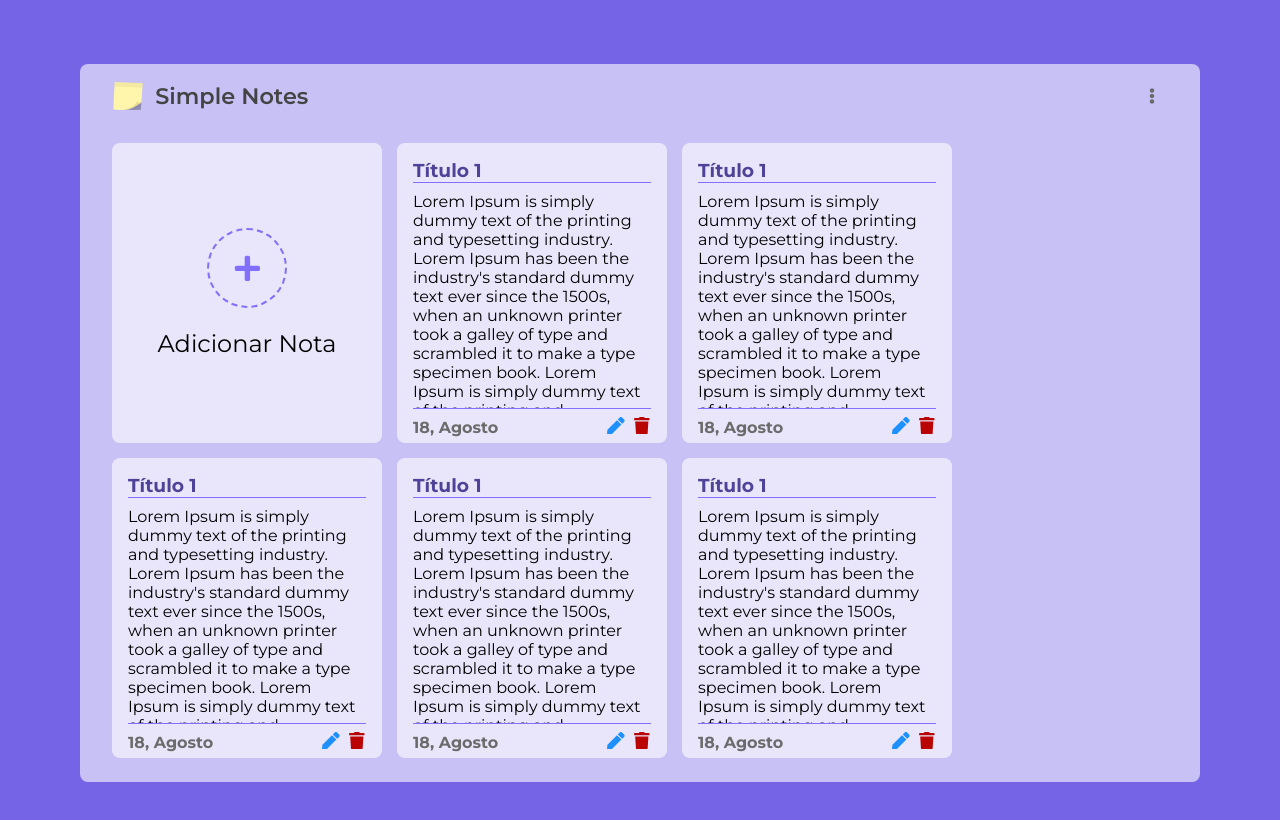
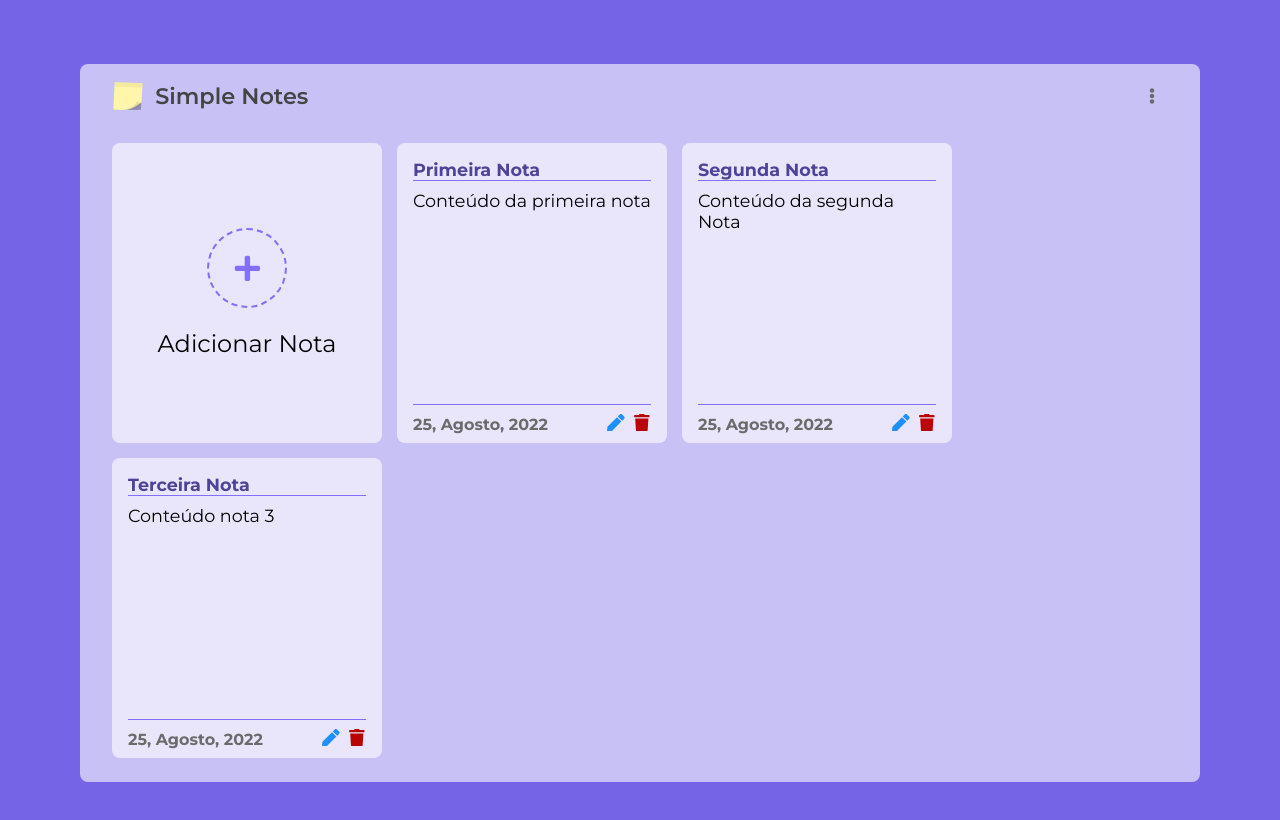
Before and after one commit to luizfelipeapolonio/simple-notes, a React (Create React App) app: page / in a window 1280 px wide. Shown: the top 820 px of the page. Built offline with nearby package versions, Linux system fonts and the light colour scheme; data requests are answered from the project's data file.

Commit message:
Add notes function with dynamic rendering added

```diff
--- /dev/null
+++ b/db.json
@@ -0,0 +1,19 @@
+{
+  "notes": [
+    {
+      "title": "Primeira Nota",
+      "description": "Conteúdo da primeira nota",
+      "id": 1
+    },
+    {
+      "title": "Segunda Nota",
+      "description": "Conteúdo da segunda Nota",
+      "id": 2
+    },
+    {
+      "title": "Terceira Nota",
+      "description": "Conteúdo nota 3",
+      "id": 3
+    }
+  ]
+}
--- a/package.json
+++ b/package.json
@@ -15,6 +15,7 @@
   },
   "scripts": {
     "start": "react-scripts start",
+    "backend": "json-server --watch db.json --port 5000",
     "build": "react-scripts build",
     "test": "react-scripts test",
     "eject": "react-scripts eject"
--- a/src/App.js
+++ b/src/App.js
@@ -3,20 +3,69 @@ import Card from './components/layout/Card';
 import NoteCard from './components/layout/NoteCard';
 import ModalForm from './components/project/ModalForm';
 
-import { useState } from 'react';
+import { useState, useEffect } from 'react';
 
 function App() {
 
   const [isModalOpen, setIsModalOpen] = useState(false);
+  const [notes, setNotes] = useState([]);
 
-  // Fechar modal clicando no botão X
+  // Loading of notes when the page is up
+  useEffect(() => {
+    fetch('http://localhost:5000/notes', {
+      method: 'GET',
+      headers: {
+        'Content-type': 'application/json',
+      },
+    })
+    .then((resp) => resp.json())
+    .then((data) => {
+      setNotes(data);
+    })
+    .catch((err) => {
+      console.log(`Ocorreu um erro: ${err}`);
+    })
+  }, []);
+
+  // Function that add notes to a new array
+  // and set the notes State
+  const createNote = (note) => {
+    fetch('http://localhost:5000/notes', {
+      method: 'POST',
+      headers: {
+        'Content-type': 'application/json',
+      },
+      body: JSON.stringify(note),
+    })
+    .then((resp) => resp.json())
+    .then((data) => {
+      let newNote = [...notes, data];
+      setNotes(newNote);
+      setIsModalOpen(false);
+    })
+    .catch((err) => {
+      console.log(`Ocorreu um erro: ${err}`);
+    })
+  }
+
+
+ /* const addNote = (note) => {
+    const newNote = [...notes, note];
+    setNotes(newNote);
+
+    setIsModalOpen(false);
+
+    console.log(newNote);
+  } */
+
+  // Close Modal by clicking the X button
   const closeModal = (e) => {
     e.preventDefault();
 
     setIsModalOpen(false);
   }
 
-  // Fechar Modal clicando fora dele
+  // Close Modal by clicking outside of it
   const handleOutsideClick = (e) => {
     if(e.target.id === "modal"){
         setIsModalOpen(false);
@@ -30,13 +79,18 @@ function App() {
         <ModalForm
           stateModal={closeModal}
           outsideClick={handleOutsideClick}
+          handleSubmit={createNote}
         />
       )}
-      <NoteCard />
-      <NoteCard />
-      <NoteCard />
-      <NoteCard />
-      <NoteCard />
+      {notes && (
+        notes.map((note) => (
+          <NoteCard
+            key={note.id}
+            title={note.title}
+            content={note.description}
+          />
+        ))
+      )}
     </Container>
   );
 }
--- a/src/components/form/Input.js
+++ b/src/components/form/Input.js
@@ -1,6 +1,6 @@
 import styles from './Input.module.css';
 
-function Input({ type, name, text, placeholder }) {
+function Input({ type, name, text, placeholder, handleOnChange }) {
     return (
         <div className={styles.form_input}>
             <label htmlFor={name}>{text}:</label>
@@ -8,6 +8,7 @@ function Input({ type, name, text, placeholder }) {
                 type={type}
                 name={name}
                 placeholder={placeholder}
+                onChange={handleOnChange}
             />
         </div>
     );
--- a/src/components/form/SubmitButton.js
+++ b/src/components/form/SubmitButton.js
@@ -1,9 +1,14 @@
 import styles from './SubmitButton.module.css';
 
-function SubmitButton({ text }) {
+function SubmitButton({ btnText, handleAction }) {
     return (
         <>
-            <button className={styles.add_button}>{text}</button>
+            <button
+                className={styles.add_button}
+                onClick={handleAction}
+            >
+                {btnText}
+            </button>
         </>
 
     );
--- a/src/components/form/TextArea.js
+++ b/src/components/form/TextArea.js
@@ -1,6 +1,6 @@
 import styles from './TextArea.module.css';
 
-function TextArea({ name, text, placeholder }) {
+function TextArea({ name, text, placeholder, handleOnChange }) {
     return (
         <div className={styles.form_textarea}>
             <label htmlFor={name}>{text}:</label>
@@ -10,6 +10,7 @@ function TextArea({ name, text, placeholder }) {
                     placeholder={placeholder}
                     rows="4"
                     cols="50"
+                    onChange={handleOnChange}
                 >
                 </textarea>
         </div>
--- a/src/components/layout/NoteCard.js
+++ b/src/components/layout/NoteCard.js
@@ -5,23 +5,15 @@ import { FaPen, FaTrash } from 'react-icons/fa';
 function NoteCard({ title, content, date }) {
     return (
         <div className={styles.container}>
-            <h3>Título 1</h3>
+            <h3>{title}</h3>
             <div className={styles.note_content}>
-                <p>Lorem Ipsum is simply dummy text of the printing and
-                    typesetting industry. Lorem Ipsum has been the industry's
-                    standard dummy text ever since the 1500s, when an unknown
-                    printer took a galley of type and scrambled it to make
-                    a type specimen book.
-                    Lorem Ipsum is simply dummy text of the printing and
-                    typesetting industry. Lorem Ipsum has been the industry's
-                    standard dummy text ever since the 1500s, when an unknown
-                    printer took a galley of type and scrambled it to make
-                    a type specimen book.
+                <p>
+                    {content}
                 </p>
             </div>
             <div className={styles.note_buttons}>
                 <div className={styles.date}>
-                    <p>18, Agosto</p>
+                    <p>25, Agosto, 2022</p>
                 </div>
                 <div>
                     <button className={styles.btn_edit}>
--- a/src/components/layout/NoteCard.module.css
+++ b/src/components/layout/NoteCard.module.css
@@ -2,22 +2,28 @@
     display: flex;
     flex-direction: column;
     width:  270px;
-    height: 300px;
+    min-height: 300px;
+    max-height: 300px;
     padding: 1em 1em 0.3em;
     border-radius: 8px;
     background-color: rgba(255, 255, 255, 0.600);
 }
 
 .container h3 {
+    font-size: 1.1em;
     color: #4f4399;
     margin-bottom: 0.5em;
     border-bottom: 1px solid #836FFF;
+    overflow: auto;
 }
 
 .note_content {
     overflow: auto;
+    font-size: 1.1em;
     margin-bottom: 0.5em;
     border-bottom: 1px solid #836FFF;
+    min-height: 215px;
+    max-height: 215px;
     padding-bottom: 0.5em;
 }
 
@@ -57,16 +63,19 @@
 }
 
 /* Scrollbar do conteúdo das notas */
-.note_content::-webkit-scrollbar {
+.note_content::-webkit-scrollbar,
+.container h3::-webkit-scrollbar {
     width: 7px;
 }
 
-.note_content::-webkit-scrollbar-track {
+.note_content::-webkit-scrollbar-track,
+.container h3::-webkit-scrollbar-track {
     background-color: transparent;
     border-radius: 5px;
 }
 
-.note_content::-webkit-scrollbar-thumb {
+.note_content::-webkit-scrollbar-thumb,
+.container h3::-webkit-scrollbar-thumb {
     background-color: rgba(0, 0, 0, 0.250);
     border-radius: 5px;
 }
--- a/src/components/project/ModalForm.js
+++ b/src/components/project/ModalForm.js
@@ -5,25 +5,54 @@ import SubmitButton from '../form/SubmitButton';
 
 import styles from './ModalForm.module.css';
 
-function ModalForm({ stateModal, outsideClick }) {
+import { useState } from 'react';
+
+function ModalForm({ stateModal, outsideClick, handleSubmit  }) {
+
+    const [notes, setNotes] = useState();
+
+    const date = new Date();
+    const options = {
+        day: 'numeric',
+        month: 'long',
+        year: 'numeric',
+    }
+    const fullDate = date.toLocaleString('default', options);
+    const finalDate = fullDate.replaceAll(' de', ',');
+
+    // Getting the values of inputs and setting the notes State
+    const handleChange = (e) => {
+        setNotes({...notes, [e.target.name]: e.target.value});
+    }
+
+    // Submit the notes by the prop handleSubmit as a function
+    const submit = (e) => {
+        e.preventDefault();
+
+        handleSubmit(notes);
+        console.log(finalDate);
+    }
+
     return (
         <div id="modal" className={styles.fade} onClick={outsideClick}>
             <div className={styles.container_form}>
-                <form className={styles.form}>
+                <form className={styles.form} onSubmit={submit}>
                     <HeaderForm title="Adicionar Nota" onClose={stateModal}/>
                     <Input
                         type="text"
                         name="title"
                         text="Título"
                         placeholder="Dê um título a sua nota"
+                        handleOnChange={handleChange}
                     />
                     <TextArea
                         text="Descrição"
-                        name="content"
+                        name="description"
                         placeholder="Faça suas anotações..."
+                        handleOnChange={handleChange}
                     />
                     <SubmitButton
-                        text="Adicionar Nota"
+                        btnText="Adicionar Nota"
                     />
                 </form>
             </div>
```
